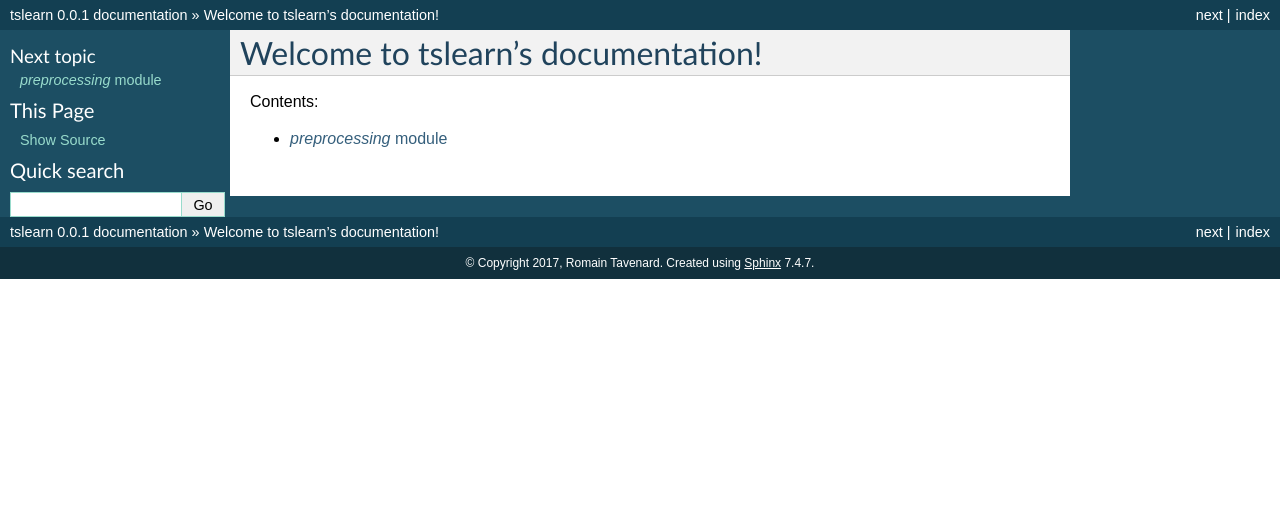
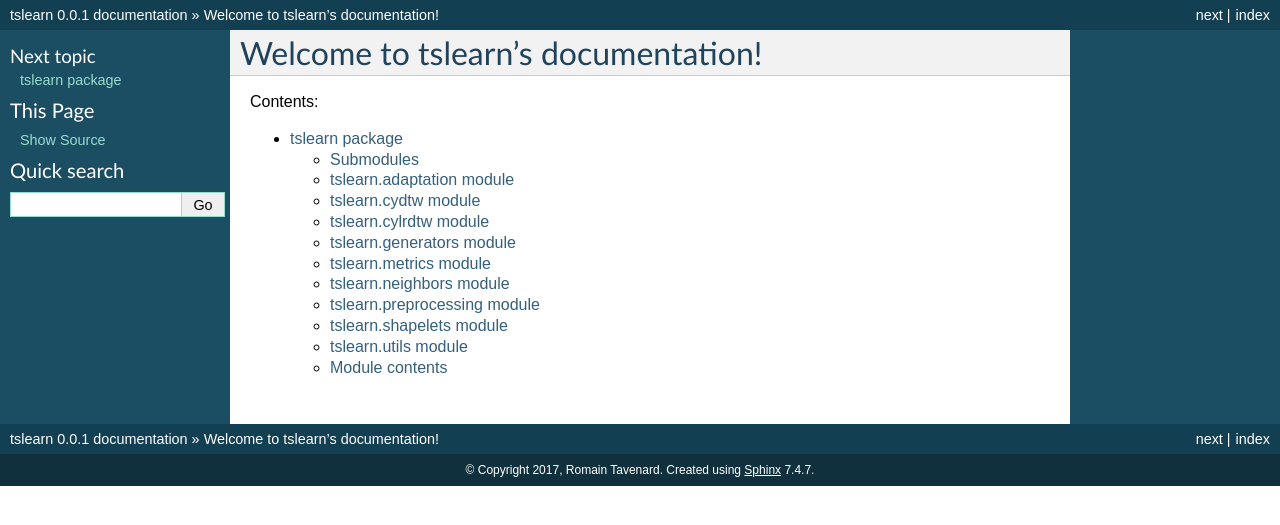
Before and after one commit to tslearn-team/tslearn, a Sphinx documentation site: the page built from tslearn/docs/index.rst, in a window 1280 px wide. Shown: the top 525 px of the page. Built offline with Sphinx 7.4.7, drawn with Linux system fonts in a browser that asks for light colours.

Commit message:
Another attempt

```diff
--- a/tslearn/docs/index.rst
+++ b/tslearn/docs/index.rst
@@ -11,4 +11,4 @@
 .. toctree::
    :maxdepth: 2
 
-   preprocessing
+   tslearn
--- /dev/null
+++ b/tslearn/docs/modules.rst
@@ -0,0 +1,7 @@
+tslearn
+=======
+
+.. toctree::
+   :maxdepth: 4
+
+   tslearn
--- a/tslearn/docs/preprocessing.rst
+++ b/tslearn/docs/preprocessing.rst
@@ -1,5 +1,5 @@
 `preprocessing` module
 ======================
 
-.. automodule:: preprocessing
+.. automodule:: tslearn.preprocessing
    :members:
--- /dev/null
+++ b/tslearn/docs/tslearn.rst
@@ -0,0 +1,86 @@
+tslearn package
+===============
+
+Submodules
+----------
+
+tslearn.adaptation module
+-------------------------
+
+.. automodule:: tslearn.adaptation
+    :members:
+    :undoc-members:
+    :show-inheritance:
+
+tslearn.cydtw module
+--------------------
+
+.. automodule:: tslearn.cydtw
+    :members:
+    :undoc-members:
+    :show-inheritance:
+
+tslearn.cylrdtw module
+----------------------
+
+.. automodule:: tslearn.cylrdtw
+    :members:
+    :undoc-members:
+    :show-inheritance:
+
+tslearn.generators module
+-------------------------
+
+.. automodule:: tslearn.generators
+    :members:
+    :undoc-members:
+    :show-inheritance:
+
+tslearn.metrics module
+----------------------
+
+.. automodule:: tslearn.metrics
+    :members:
+    :undoc-members:
+    :show-inheritance:
+
+tslearn.neighbors module
+------------------------
+
+.. automodule:: tslearn.neighbors
+    :members:
+    :undoc-members:
+    :show-inheritance:
+
+tslearn.preprocessing module
+----------------------------
+
+.. automodule:: tslearn.preprocessing
+    :members:
+    :undoc-members:
+    :show-inheritance:
+
+tslearn.shapelets module
+------------------------
+
+.. automodule:: tslearn.shapelets
+    :members:
+    :undoc-members:
+    :show-inheritance:
+
+tslearn.utils module
+--------------------
+
+.. automodule:: tslearn.utils
+    :members:
+    :undoc-members:
+    :show-inheritance:
+
+
+Module contents
+---------------
+
+.. automodule:: tslearn
+    :members:
+    :undoc-members:
+    :show-inheritance:
```
